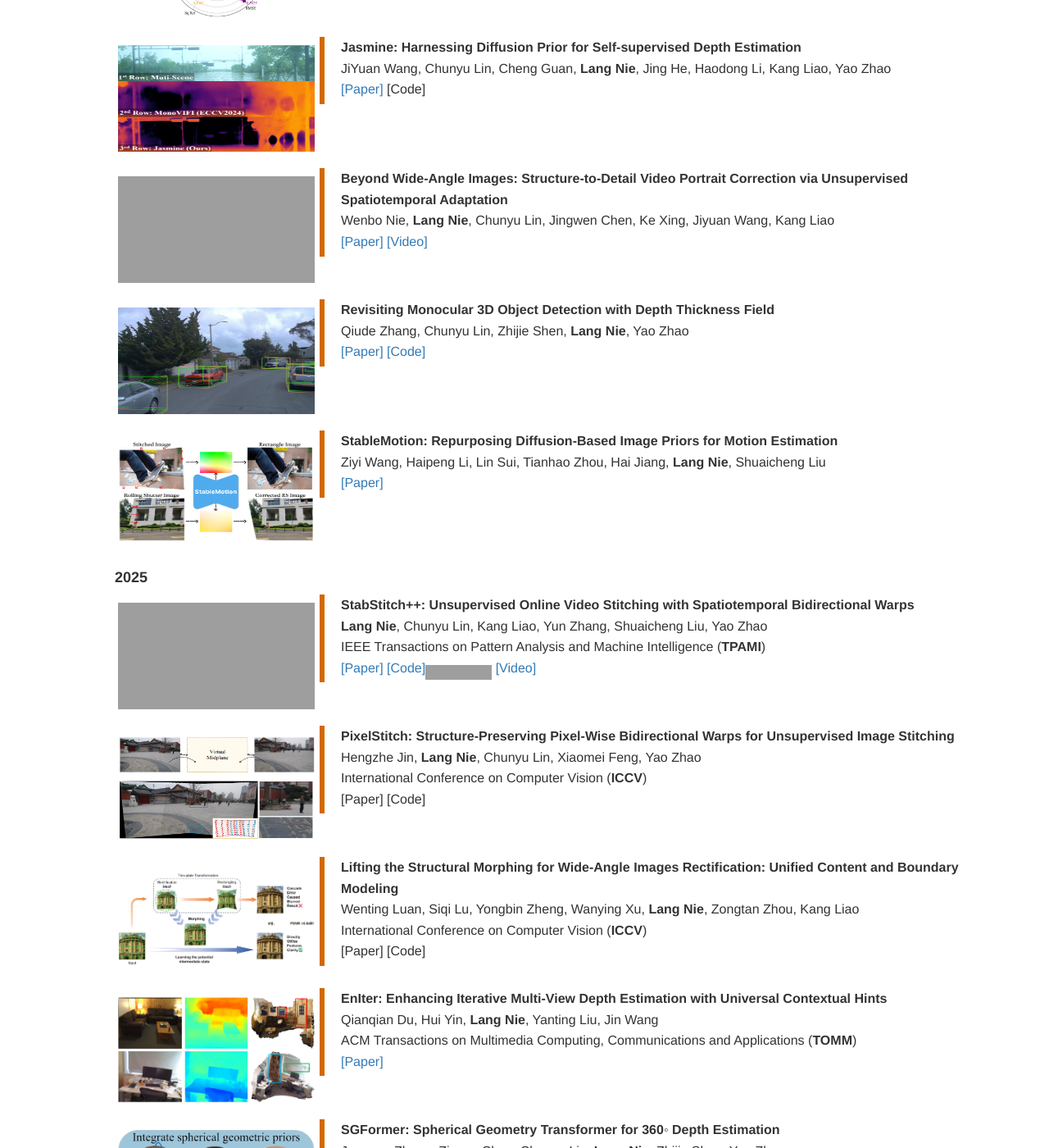
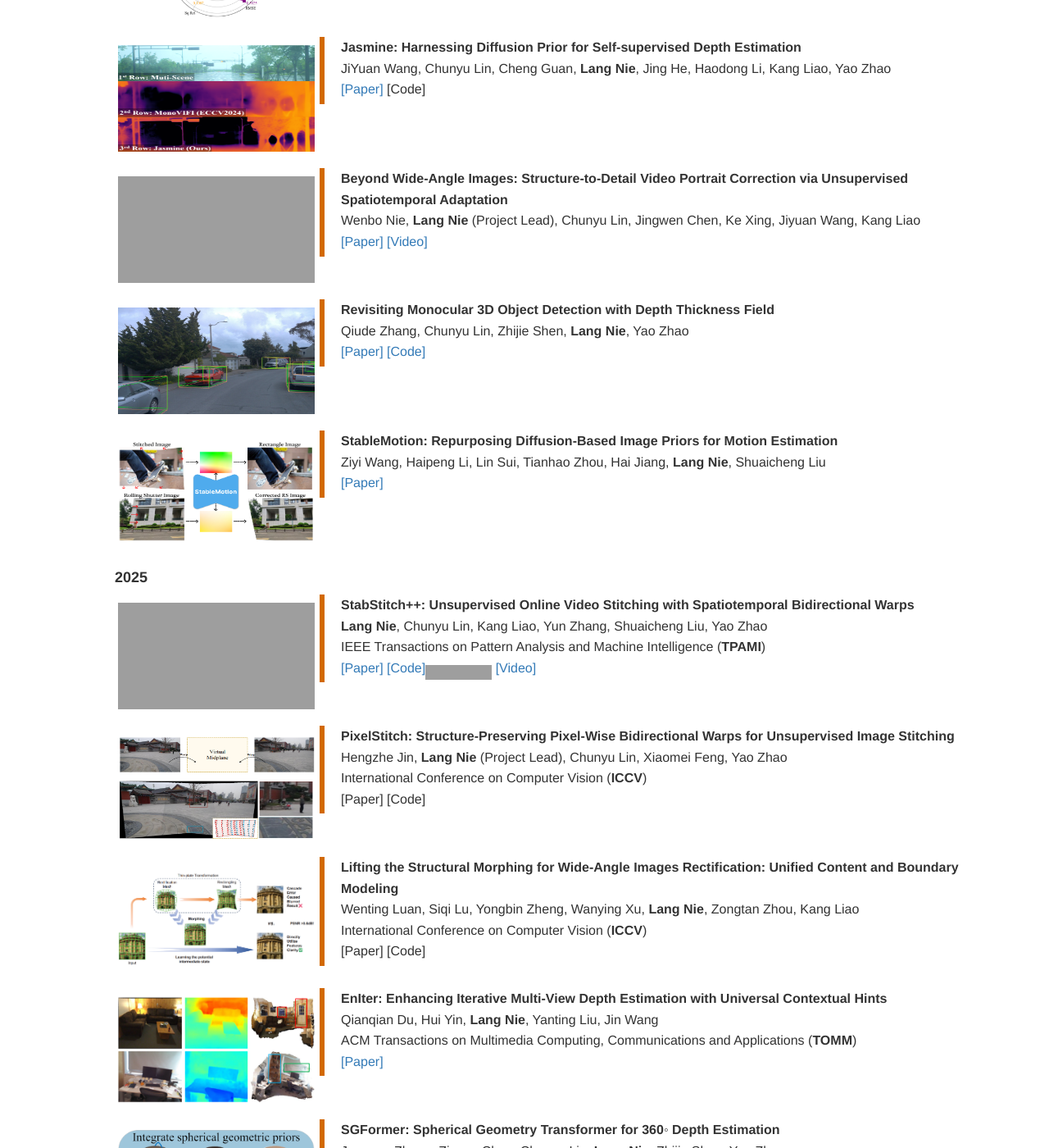
Before and after one commit to nie-lang/nie-lang.github.io, a Jekyll site: the page built from index.html, in a window 1280 px wide and 1400 px high, scrolled down 1209 px. Shown: the whole window at 82% size. Built offline with Jekyll 4.4.1, drawn with Linux system fonts in a browser that asks for light colours; nearby versions of some CDN libraries; library files that are not in the unit come from our copies; grey boxes are pictures that could not be loaded.

Commit message:
Update publication.html

```diff
--- a/_includes/publication.html
+++ b/_includes/publication.html
@@ -233,7 +233,7 @@
 				  <div class="media-body">
 					<p class="media-heading">
 					  <strong>Beyond Wide-Angle Images: Structure-to-Detail Video Portrait Correction via Unsupervised Spatiotemporal Adaptation</strong><br />
-					   Wenbo Nie, <strong>Lang Nie</strong>, Chunyu Lin, Jingwen Chen, Ke Xing, Jiyuan Wang, Kang Liao<br />
+					   Wenbo Nie, <strong>Lang Nie</strong> (Project Lead), Chunyu Lin, Jingwen Chen, Ke Xing, Jiyuan Wang, Kang Liao<br />
 					   <a href="https://arxiv.org/abs/2504.00401">[Paper]</a>
 					   <a href="https://www.youtube.com/watch?v=C_Vi23kz_gA">[Video]</a>
 					</p>
@@ -310,7 +310,7 @@
 				  <div class="media-body">
 					<p class="media-heading">
 					  <strong>PixelStitch: Structure-Preserving Pixel-Wise Bidirectional Warps for Unsupervised Image Stitching</strong><br />
-					   Hengzhe Jin, <strong>Lang Nie</strong>, Chunyu Lin, Xiaomei Feng, Yao Zhao<br />
+					   Hengzhe Jin, <strong>Lang Nie</strong> (Project Lead), Chunyu Lin, Xiaomei Feng, Yao Zhao<br />
 					    International Conference on Computer Vision (<strong>ICCV</strong>)<br />
 					   [Paper]</a>
 					   [Code]</a>
```
